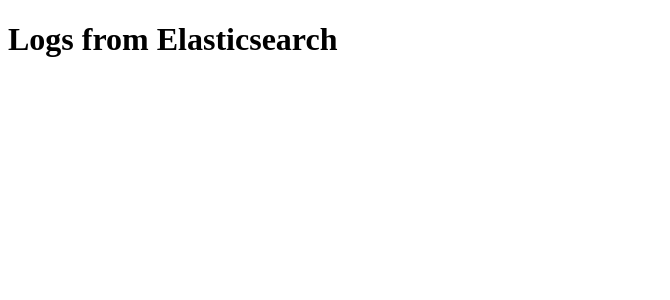
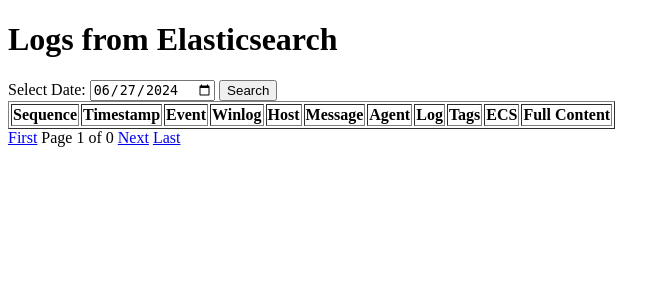
Before and after one commit to yangwb1/logging, a Flask app: page /logs in a window 1280 px wide. Shown: the top 300 px of the page, without its empty margins (0-670 px from the left). Run offline with Flask 2, Linux system fonts and the light colour scheme; data that the repository does not hold is empty; some libraries are stand-ins or nearby versions.

Commit message:
python连接es并展示数据到前端

```diff
--- a/routes/main.py
+++ b/routes/main.py
@@ -9,6 +9,7 @@ from models import db, Asset
 from flask_wtf import FlaskForm
 from wtforms import StringField, SubmitField
 from elasticsearch import Elasticsearch, exceptions as es_exceptions
+from datetime import datetime, timedelta
 
 # Elasticsearch连接配置
 es = Elasticsearch(
@@ -35,24 +36,51 @@ def paginate_logs_by_size(log_lines, page, rows_per_page=20):
     return paginated_lines, total_pages
 
 
-@bp.route('/logs')
+@bp.route('/logs', methods=['GET', 'POST'])
 def index():
+    page = request.args.get('page', 1, type=int)
+    logs_per_page = 15
     logs = []
+    date = request.form.get('date', datetime.now().strftime('%Y-%m-%d'))
     try:
-        result = es.search(index='winlogbeat-*', body={'query': {'match_all': {}}})
+        start_date = datetime.strptime(date, '%Y-%m-%d')
+        end_date = start_date + timedelta(days=1)
+        result = es.search(
+            index='winlogbeat-*',
+            body={
+                'query': {
+                    'range': {
+                        '@timestamp': {
+                            'gte': start_date.isoformat(),
+                            'lt': end_date.isoformat()
+                        }
+                    }
+                },
+                'sort': {'@timestamp': {'order': 'desc'}},
+                'size': logs_per_page,
+                'from': (page - 1) * logs_per_page
+            }
+        )
         hits = result['hits']['hits']
-        logs = [hit['_source'] for hit in hits]
+        for hit in hits:
+            log = hit['_source']
+            log['full_content'] = hit['_source']
+            logs.append(log)
+        logs = [{'sequence': (page - 1) * logs_per_page + i + 1, 'content': hit['_source']} for i, hit in enumerate(hits)]
+        total = result['hits']['total']['value']
+        total_pages = (total + logs_per_page - 1) // logs_per_page
         print(f"Successfully retrieved {len(logs)} logs from Elasticsearch")
     except es_exceptions.ConnectionError as ce:
         print(f"Error connecting to Elasticsearch: {ce}")
+        logs = []
     except es_exceptions.AuthorizationException as ae:
         print(f"Authorization failed: {ae}")
+        logs = []
     except Exception as e:
         print(f"Error retrieving logs from Elasticsearch: {e}")
+        logs = []
 
-    return render_template('logs.html', logs=logs)
-
-
+    return render_template('logs.html', logs=logs, page=page, total_pages=total_pages, date=date)
 @bp.route('/assets', methods=['GET'])
 def list_assets():
     assets = Asset.query.all()
--- a/templates/logs.html
+++ b/templates/logs.html
@@ -7,19 +7,54 @@
 </head>
 <body>
     <h1>Logs from Elasticsearch</h1>
-    <ul>
-        {% for log in logs %}
-        <li>
-            <strong>Event ID:</strong> {{ log.winlog.event_id }}<br>
-            <strong>Provider:</strong> {{ log.event.provider }}<br>
-            <strong>Action:</strong> {{ log.event.action }}<br>
-            <strong>Message:</strong> {{ log.message|safe }}<br>
-            <strong>Timestamp:</strong> {{ log['@timestamp'] }}<br>
-            <strong>Computer Name:</strong> {{ log.winlog.computer_name }}<br>
-            <strong>Process ID:</strong> {{ log.winlog.process.pid }}<br>
-            <!-- 其他字段根据需要展示 -->
-        </li>
-        {% endfor %}
-    </ul>
+
+    <form method="post">
+        <label for="date">Select Date:</label>
+        <input type="date" id="date" name="date" value="{{ date }}">
+        <button type="submit">Search</button>
+    </form>
+
+    <table border="1">
+        <thead>
+            <tr>
+                <th>Sequence</th>
+                <th>Timestamp</th>
+                <th>Event</th>
+                <th>Winlog</th>
+                <th>Host</th>
+                <th>Message</th>
+                <th>Agent</th>
+                <th>Log</th>
+                <th>Tags</th>
+                <th>ECS</th>
+                <th>Full Content</th>
+            </tr>
+        </thead>
+        <tbody>
+            {% for log in logs %}
+            <tr>
+                <td>{{ log.sequence }}</td>
+                <td>{{ log.content['@timestamp'] }}</td>
+                <td>{{ log.content.event }}</td>
+                <td>{{ log.content.winlog }}</td>
+                <td>{{ log.content.host }}</td>
+                <td>{{ log.content.message }}</td>
+                <td>{{ log.content.agent }}</td>
+                <td>{{ log.content.log }}</td>
+                <td>{{ log.content.tags }}</td>
+                <td>{{ log.content.ecs }}</td>
+                <td>{{ log.content.full_content }}</td>
+            </tr>
+            {% endfor %}
+        </tbody>
+    </table>
+
+    <div>
+        <a href="{{ url_for('routes.index', page=1) }}">First</a>
+        <a href="{{ url_for('routes.index', page=page - 1) }}" {% if page == 1 %}style="display:none"{% endif %}>Previous</a>
+        <span>Page {{ page }} of {{ total_pages }}</span>
+        <a href="{{ url_for('routes.index', page=page + 1) }}" {% if page == total_pages %}style="display:none"{% endif %}>Next</a>
+        <a href="{{ url_for('routes.index', page=total_pages) }}">Last</a>
+    </div>
 </body>
 </html>
```
Also changed, not shown: readme.txt.
